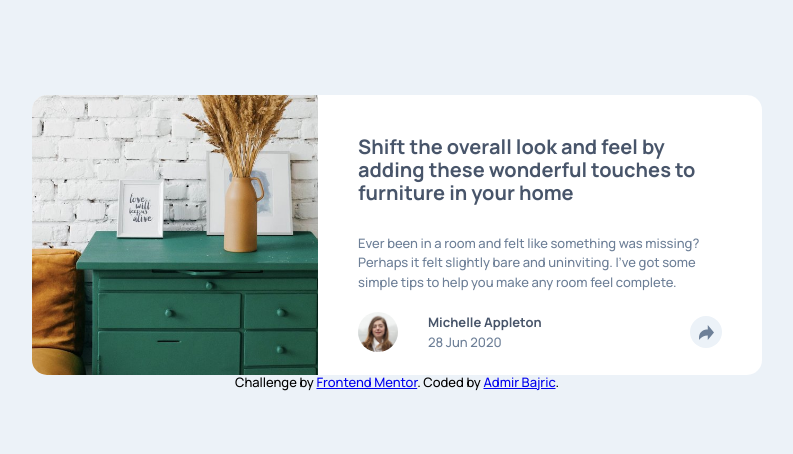
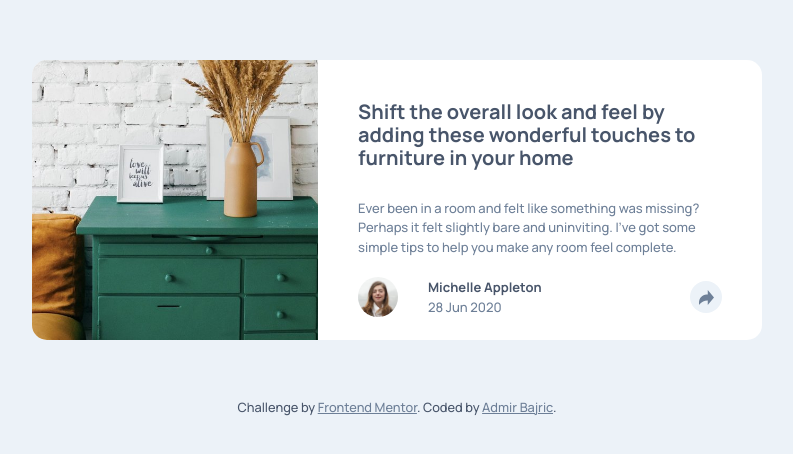
Before and after one commit to AdmirBajric/article-preview-component, a plain HTML site: page index.html in a window 1280 px wide. Shown: the part 158-612 px from the top of the page, without its empty margins (243-1036 px from the left). Drawn offline with Linux system fonts and the light colour scheme.

Commit message:
Update main.css

```diff
--- a/main.css
+++ b/main.css
@@ -26,6 +26,18 @@ body {
   background-color: var(--lightGrayishBlue);
   font-family: var(--fontFamily);
   font-size: var(--fontSize);
+}
+
+.attribution {
+  padding: 0.625rem;
+  margin-top: 3.125rem;
+  font-size: 0.8rem;
+  text-align: center;
+  color: var(--darkGrayishBlue);
+}
+
+.attribution a {
+  color: var(--darkBlue);
 }
 
 #main {
```
